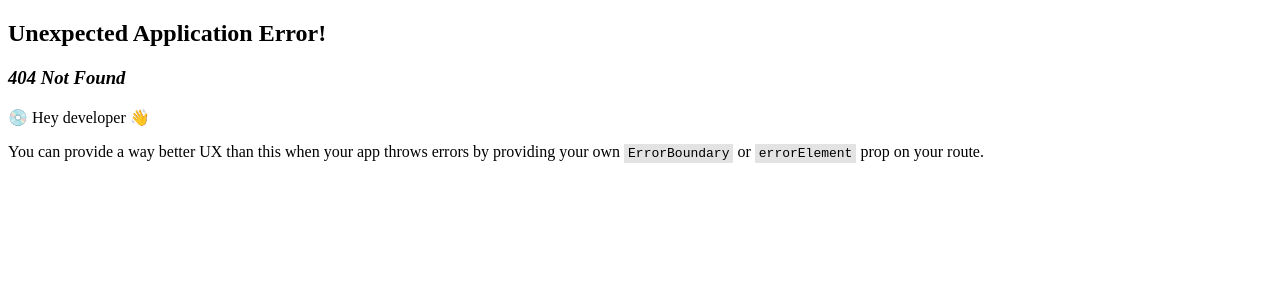
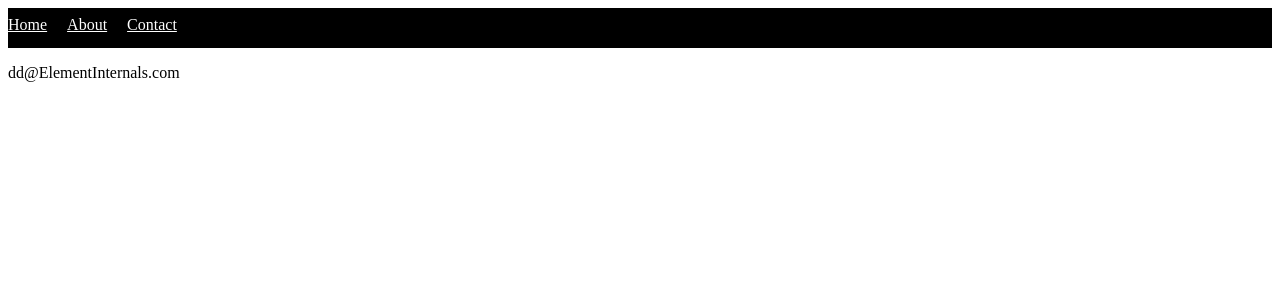
Before and after one commit to sharpmalm/portfoliorouter, a React (Create React App) app: page /contact in a window 1280 px wide. Before the commit this address had no page. Shown: the top 300 px of the page. Built offline with nearby package versions, Linux system fonts and the light colour scheme.

Commit message:
New routing makes navbar a wrapper so not <Navbar /> insertion needed on each page.Working

```diff
--- a/src/content/Contact.js
+++ b/src/content/Contact.js
@@ -0,0 +1,7 @@
+function Contact() {
+    return (
+        <p>dd@ElementInternals.com</p>
+     );
+}
+
+export default Contact;
--- a/src/content/Home.js
+++ b/src/content/Home.js
@@ -1,10 +1,10 @@
 import { Link } from 'react-router-dom';
-import NavigationBar from './components/NavigationBar';
+//import NavigationBar from './components/NavigationBar';
 
 function Home() {
     return (
         <>
-        <NavigationBar />
+        {/* <NavigationBar /> */}
         <h1>Welcome to my home page!</h1>
         <p>
             Go to <Link to="/about">About page</Link>
--- a/src/content/components/NavigationBar.js
+++ b/src/content/components/NavigationBar.js
@@ -1,9 +1,10 @@
 import React from 'react';
-import { Link } from "react-router-dom";
+import { Link, Outlet } from "react-router-dom";
 import './Components.css';
 
 const NavigationBar = () => {
   return (
+    <>
     <nav className='navbar-links'>
       <li>
         <Link to="/">Home</Link>
@@ -15,6 +16,8 @@ const NavigationBar = () => {
         <Link to="/contact">Contact</Link>
       </li>
     </nav>
+    <Outlet />
+    </>
   );
 }
 
```
Also changed, not shown: src/App.js (+12 -2 lines).
